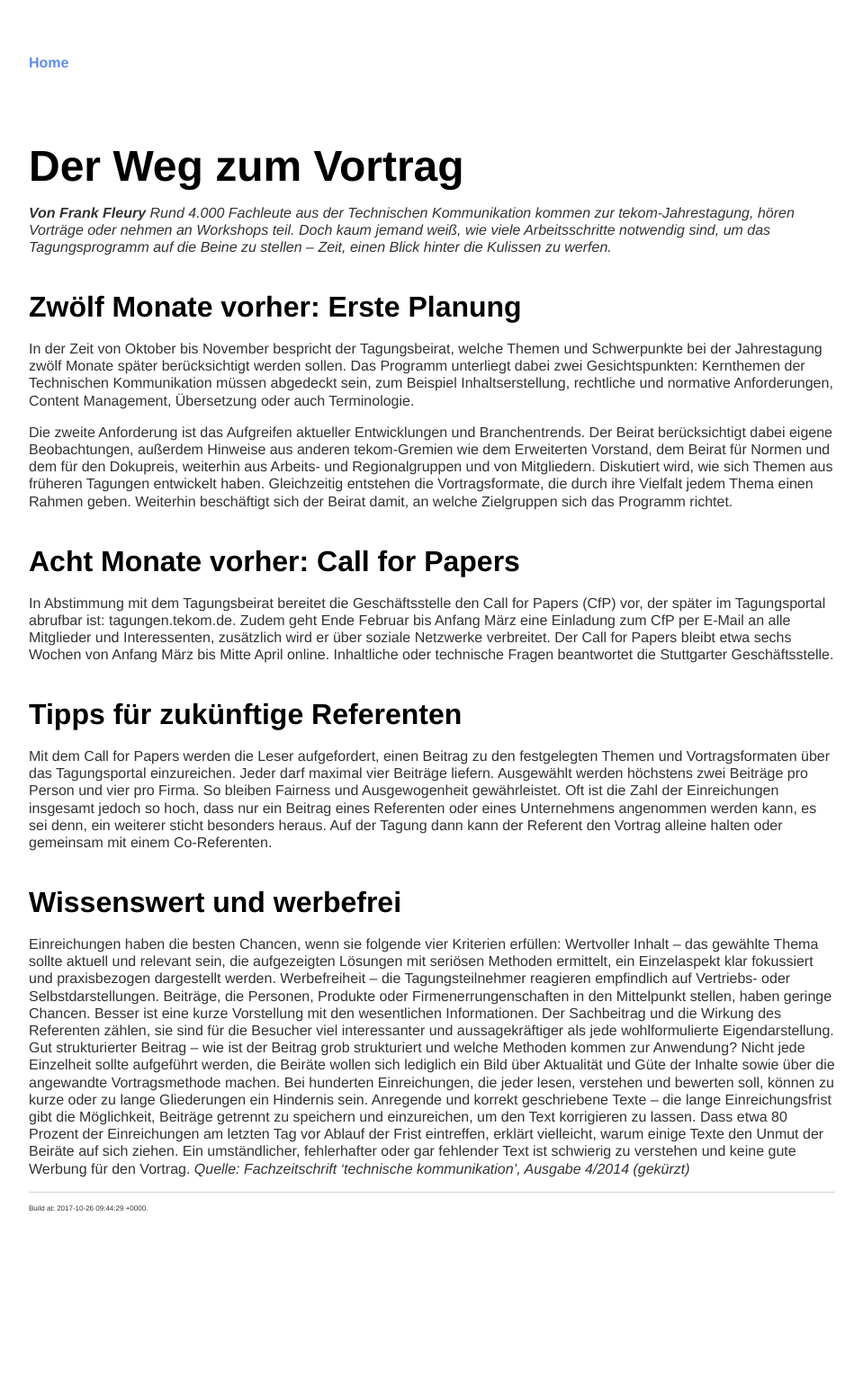
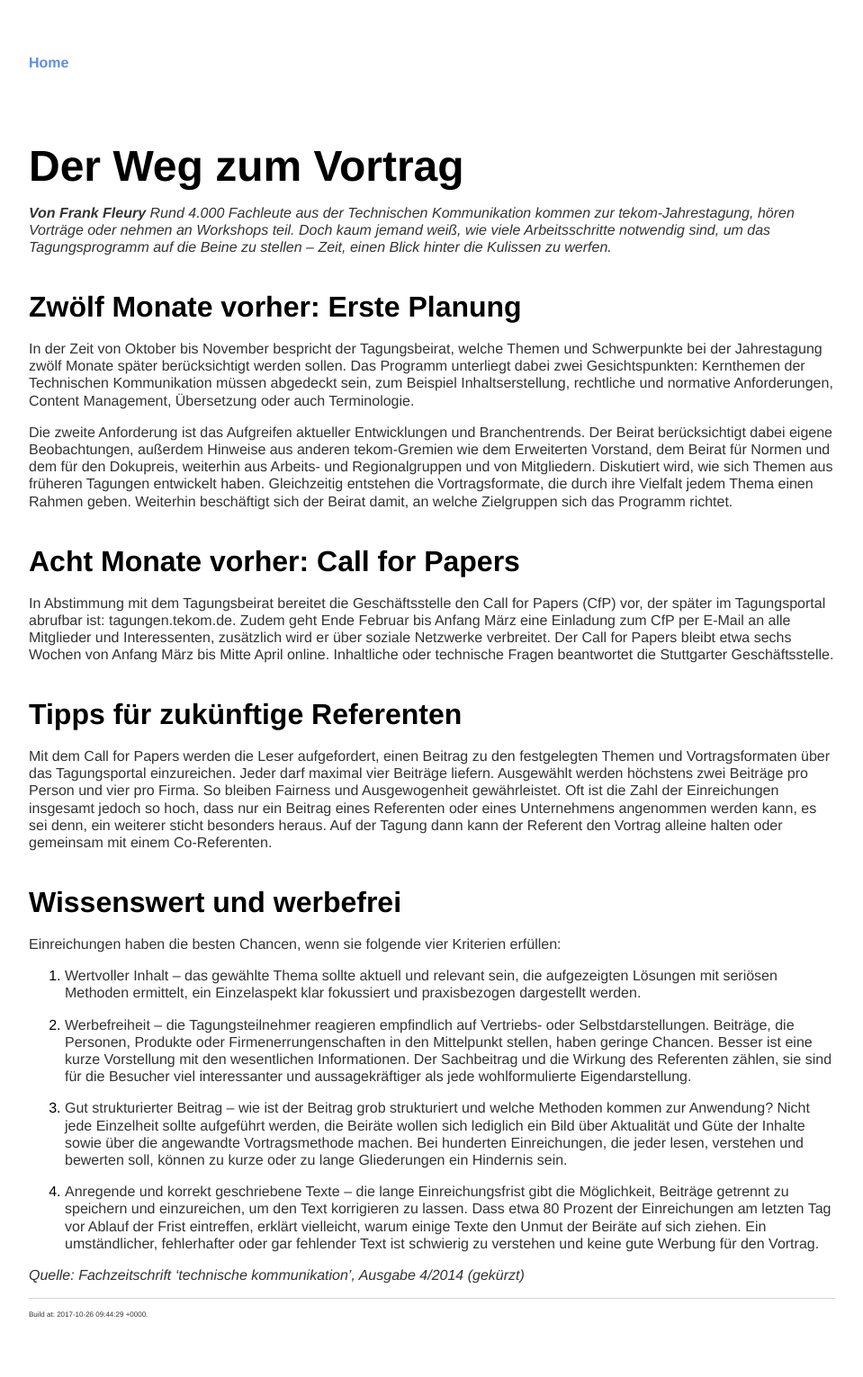
Before and after one commit to parson-AG/tekom2017_markdown_workshop_2, a Jekyll site: the page built from texte_tekom/Weg_zum_Referent.md, in a window 1280 px wide. Shown: the whole page at 90% size, without its empty margins (160-1119 px from the left). Built offline with Jekyll 4.4.1, drawn with Linux system fonts in a browser that asks for light colours; our own code applies the rules of GitHub Pages for plain Markdown files; before the commit the page ends 1413 px from its top, so only the background shows below that; part of the change alters nothing that is shown.

```diff
--- a/texte_tekom/Weg_zum_Referent.md
+++ b/texte_tekom/Weg_zum_Referent.md
@@ -19,8 +19,13 @@ Mit dem Call for Papers werden die Leser aufgefordert, einen Beitrag zu den fest
 
 ## Wissenswert und werbefrei
 Einreichungen haben die besten Chancen, wenn sie folgende vier Kriterien erfüllen:
-Wertvoller Inhalt – das gewählte Thema sollte aktuell und relevant sein, die aufgezeigten Lösungen mit seriösen Methoden ermittelt, ein Einzelaspekt klar fokussiert und praxisbezogen dargestellt werden.
-Werbefreiheit – die Tagungsteilnehmer reagieren empfindlich auf Vertriebs- oder Selbstdarstellungen. Beiträge, die Personen, Produkte oder Firmenerrungenschaften in den Mittelpunkt stellen, haben geringe Chancen. Besser ist eine kurze Vorstellung mit den wesentlichen Informationen. Der Sachbeitrag und die Wirkung des Referenten zählen, sie sind für die Besucher viel interessanter und aussagekräftiger als jede wohlformulierte Eigendarstellung.
-Gut strukturierter Beitrag – wie ist der Beitrag grob strukturiert und welche Methoden kommen zur Anwendung? Nicht jede Einzelheit sollte aufgeführt werden, die Beiräte wollen sich lediglich ein Bild über Aktualität und Güte der Inhalte sowie über die angewandte Vortragsmethode machen. Bei hunderten Einreichungen, die jeder lesen, verstehen und bewerten soll, können zu kurze oder zu lange Gliederungen ein Hindernis sein.
-Anregende und korrekt geschriebene Texte – die lange Einreichungsfrist gibt die Möglichkeit, Beiträge getrennt zu speichern und einzureichen, um den Text korrigieren zu lassen. Dass etwa 80 Prozent der Einreichungen am letzten Tag vor Ablauf der Frist eintreffen, erklärt vielleicht, warum einige Texte den Unmut der Beiräte auf sich ziehen. Ein umständlicher, fehlerhafter oder gar fehlender Text ist schwierig zu verstehen und keine gute Werbung für den Vortrag.
+
+1. Wertvoller Inhalt – das gewählte Thema sollte aktuell und relevant sein, die aufgezeigten Lösungen mit seriösen Methoden ermittelt, ein Einzelaspekt klar fokussiert und praxisbezogen dargestellt werden.
+
+2. Werbefreiheit – die Tagungsteilnehmer reagieren empfindlich auf Vertriebs- oder Selbstdarstellungen. Beiträge, die Personen, Produkte oder Firmenerrungenschaften in den Mittelpunkt stellen, haben geringe Chancen. Besser ist eine kurze Vorstellung mit den wesentlichen Informationen. Der Sachbeitrag und die Wirkung des Referenten zählen, sie sind für die Besucher viel interessanter und aussagekräftiger als jede wohlformulierte Eigendarstellung.
+
+3. Gut strukturierter Beitrag – wie ist der Beitrag grob strukturiert und welche Methoden kommen zur Anwendung? Nicht jede Einzelheit sollte aufgeführt werden, die Beiräte wollen sich lediglich ein Bild über Aktualität und Güte der Inhalte sowie über die angewandte Vortragsmethode machen. Bei hunderten Einreichungen, die jeder lesen, verstehen und bewerten soll, können zu kurze oder zu lange Gliederungen ein Hindernis sein.
+
+4. Anregende und korrekt geschriebene Texte – die lange Einreichungsfrist gibt die Möglichkeit, Beiträge getrennt zu speichern und einzureichen, um den Text korrigieren zu lassen. Dass etwa 80 Prozent der Einreichungen am letzten Tag vor Ablauf der Frist eintreffen, erklärt vielleicht, warum einige Texte den Unmut der Beiräte auf sich ziehen. Ein umständlicher, fehlerhafter oder gar fehlender Text ist schwierig zu verstehen und keine gute Werbung für den Vortrag.
+
 _Quelle: Fachzeitschrift 'technische kommunikation', Ausgabe 4/2014 (gekürzt)_
```
